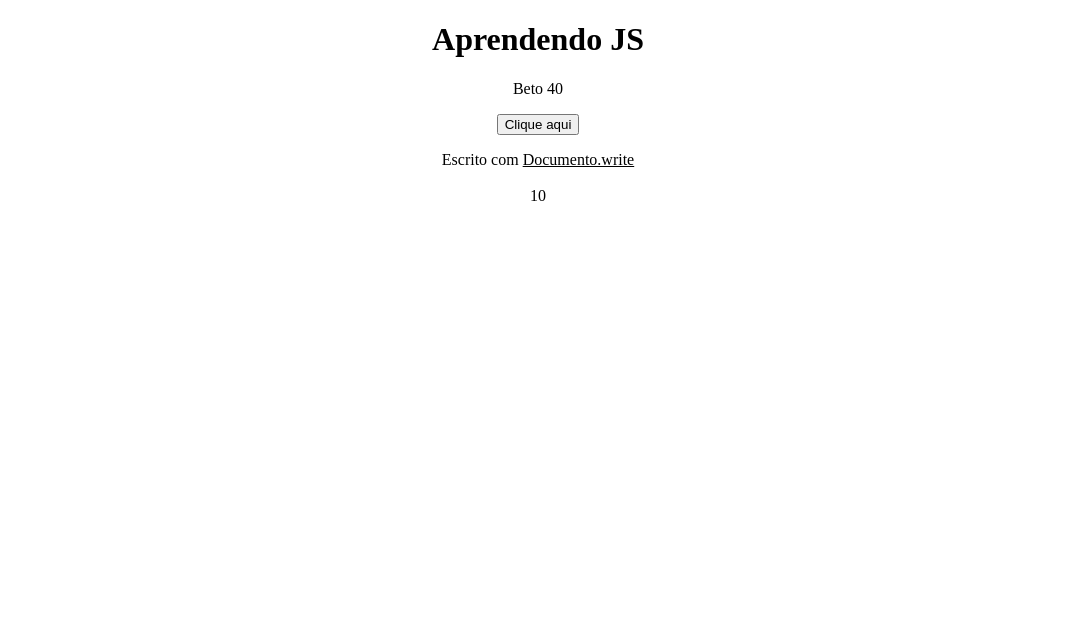
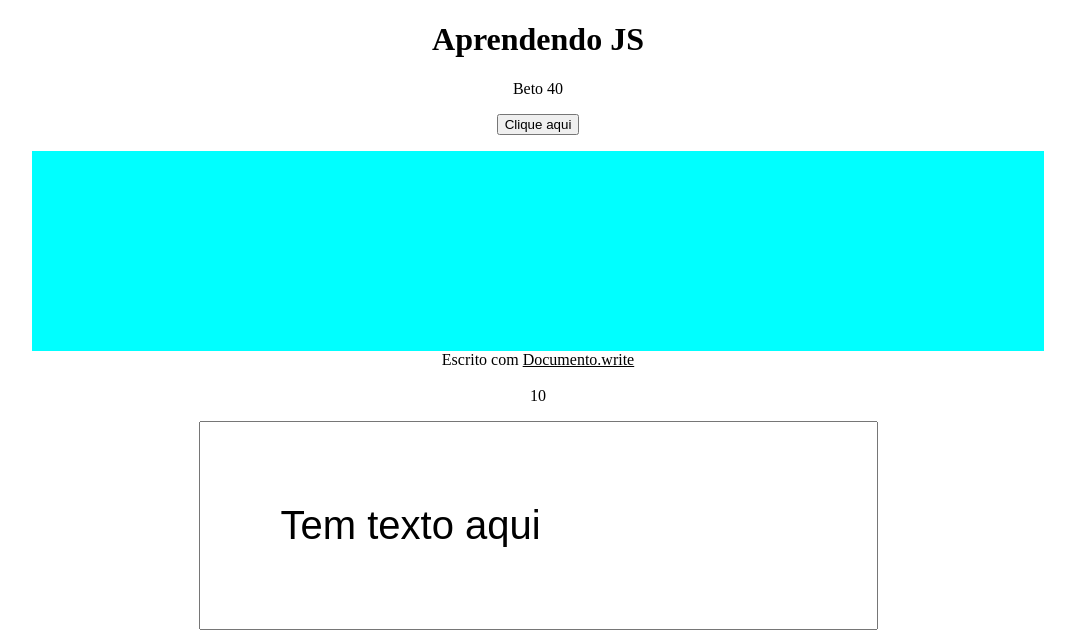
Before and after one commit to Beto2Franca/javascript02, a plain HTML site: page aulas-js/index.html in a window 1280 px wide. Shown: the whole page, without its empty margins (102-1177 px from the left). Drawn offline with Linux system fonts and the light colour scheme.

Commit message:
evento02

```diff
--- a/aulas-js/index.html
+++ b/aulas-js/index.html
@@ -13,16 +13,23 @@
     </style>
 </head>
 
-<body>
+<!-- onmouseup=" alert('clicou na tela')" tava dentro do body-->
+<body onresize="console.log('houve um redicionamento')">
     <h1>Aprendendo JS</h1>
     <p id="texto"></p>
     <button ondblClick="eventoClick()">Clique aqui</button>
     <p>
+
+        <div id="teste" onmousemove="adicionarTexto()" onmouseout="viraAzul()" onmouseover="viraVermelho()" style=" margin: auto auto; width: 80%; height: 200px; background-color: aqua;" ></div>
+
         <script>
             document.write("Escrito com <u>Documento.write</u> <br> <br>")
             document.write(5 + 5);
         </script>
     </p>
+
+    <input onfocus="limpaTexto()" id="campoTexto" style="padding: 80px; font-size: 40px;" type="text" placeholder="Digite aqui..." value="Tem texto aqui">
+
     <script src="js/script.js"></script>
     <script src="js/script02.js"></script>
     <script src="js/script03.js"></script>
--- a/aulas-js/js/evento.js
+++ b/aulas-js/js/evento.js
@@ -2,3 +2,20 @@ function eventoClick(){
     alert('opa!')
     // document.body.style.backgroundColor = 'gray'
 }
+
+function viraVermelho(){
+    let div = document.getElementById("teste")
+    div.style.backgroundColor = 'red'
+}
+function viraAzul(){
+    let div = document.getElementById("teste")
+    div.style.backgroundColor = 'aqua'
+}
+function adicionarTexto(){
+    let p = document.getElementById("texto")
+    p.append('O mouse moveu')
+}
+function limpaTexto(){
+     document.getElementById("campoTexto").value = " "
+    //  campoTexto.style.backgroundColor = 'lightblue' onfocus
+}
```
